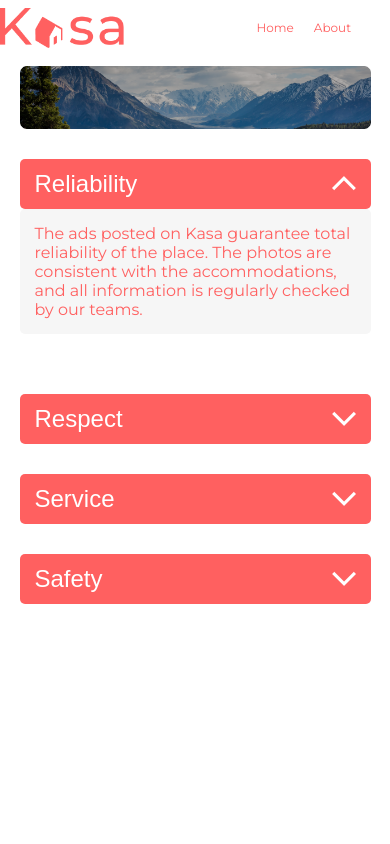
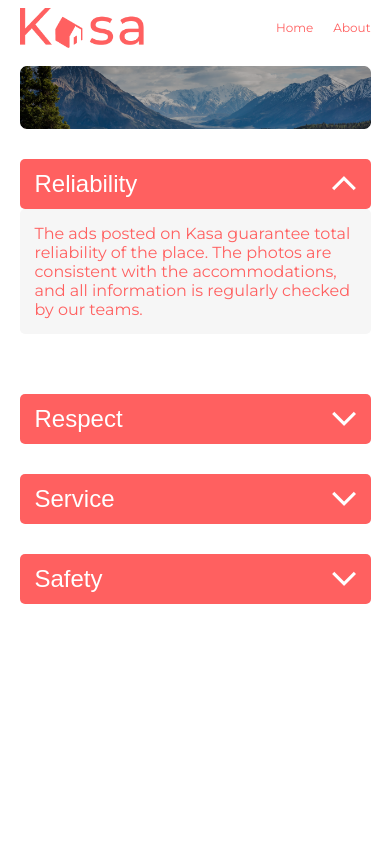
Before and after one commit to AmandaAbarte/amandaabarte_120522_p11, a React (Create React App) app: page /about in a window 390 px wide. Shown: the top 844 px of the page. Built offline with nearby package versions, Linux system fonts and the light colour scheme.

Commit message:
responsiveness fixes

```diff
--- a/src/App.css
+++ b/src/App.css
@@ -12,7 +12,7 @@ body {
   width: 100%;
 }
 
-.app {
+.App {
   display: flex;
   flex-direction: column;
   align-items: center;
@@ -221,18 +221,12 @@ footer img {
 }
 
 .about {
-  margin: 5%;
+  width: 90%;
   margin-top: 2%;
   font-family: "Montserrat";
   font-style: normal;
   max-width: 1440px;
   margin-bottom: 300px;
-  display: flex;
-  flex-direction: column;
-  justify-content: center;
-}
-
-.dropdown {
   display: flex;
   flex-direction: column;
   justify-content: center;
--- a/src/App.scss
+++ b/src/App.scss
@@ -8,7 +8,7 @@ body {
 #root {
   width: 100%
 }
-.app {
+.App {
   display: flex;
   flex-direction: column;
   align-items: center;
--- a/src/styling/_About.scss
+++ b/src/styling/_About.scss
@@ -1,5 +1,5 @@
 .about {
-  @include main-margins();
+  width: 90%;
   margin-top: 2%;
   @include primary-font();
   @include max-width();
@@ -9,10 +9,8 @@
   justify-content: center;
 
 }
+
 .dropdown {
-    display: flex;
-    flex-direction: column;
-    justify-content: center;
     button {
       margin-top: 30px;
       width: 100%;
```
Also changed, not shown: 1 other file (tests, documents, lock files or other folders).
